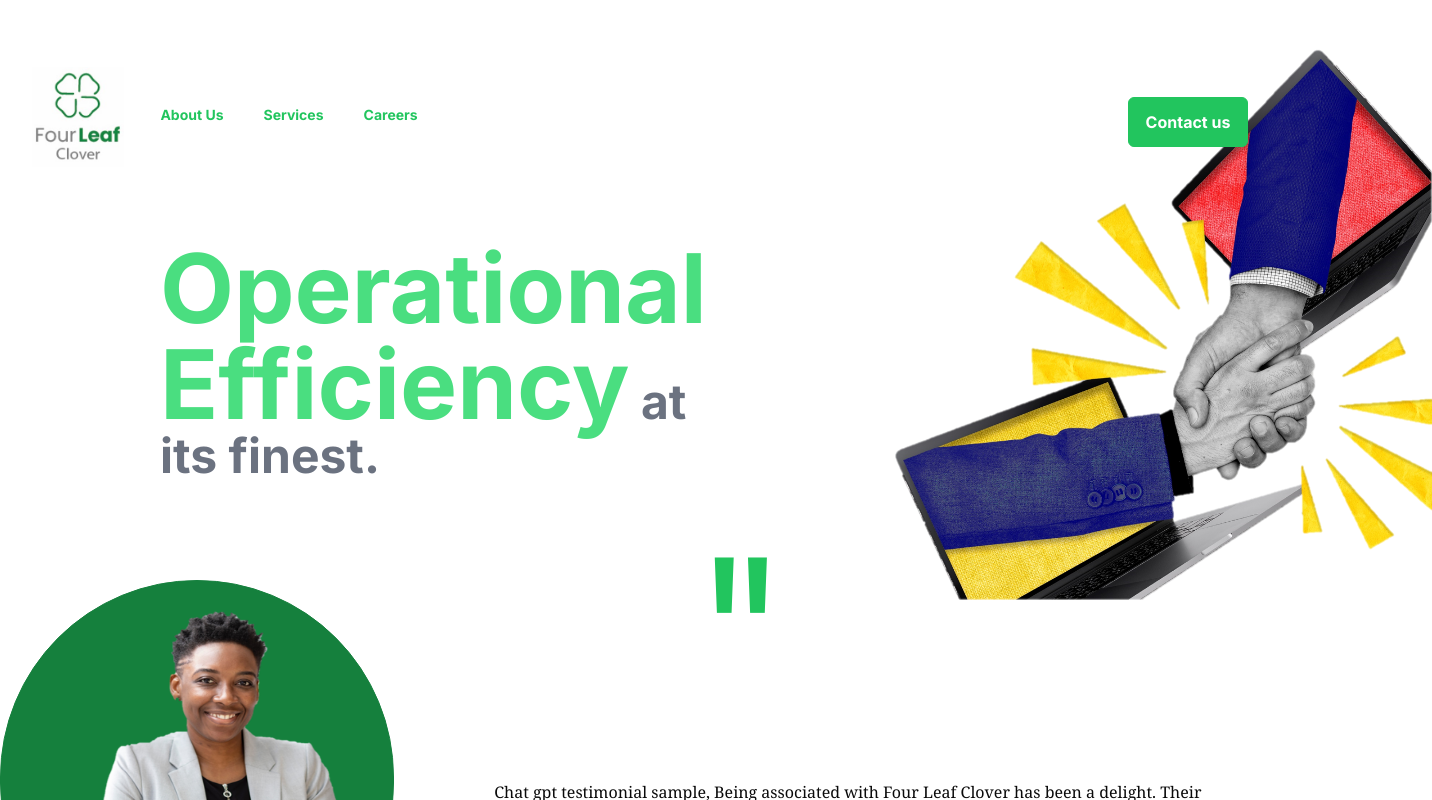
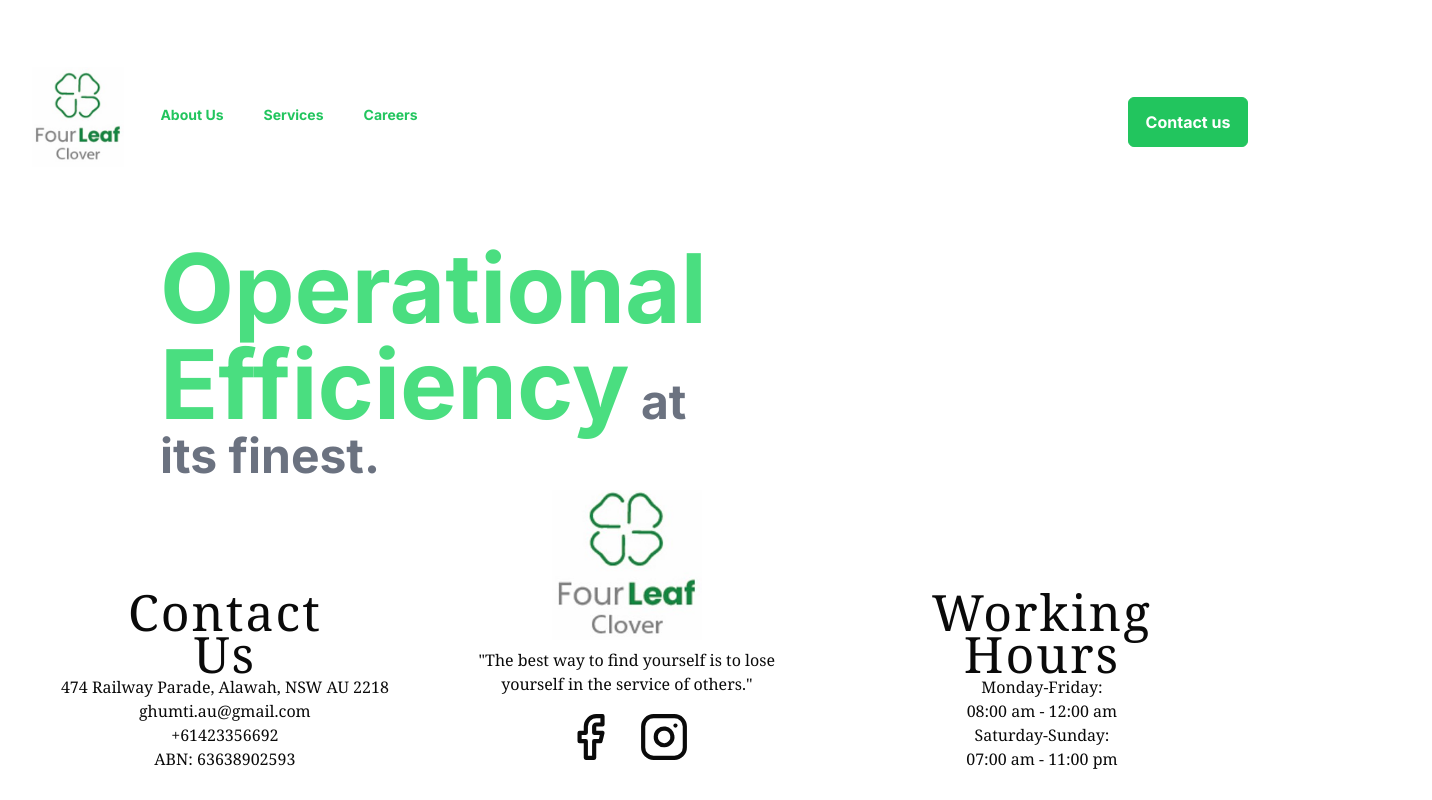
Before and after one commit to ShresthaAaryan/fourleaf-website, a Next.js app: page / in a window 1280 px wide. Shown: the top 800 px of the page, 1432 px wide, since content can reach past the window. Built offline with nearby package versions, Linux system fonts and the light colour scheme.

Commit message:
feat: footer

```diff
--- a/src/app/page.js
+++ b/src/app/page.js
@@ -1,5 +1,4 @@
 import Image from "next/image";
-import Testimonial from "@/components/Testimonial";
 import Footer from "@/components/footer/Footer";
 
 export default function Home() {
@@ -15,14 +14,8 @@ export default function Home() {
       <h1 className="text-gray-500 text-5xl font-bold ml-40">its finest.
       </h1>
     </div>
-
-    <Testimonial/>
     <Footer/>
-
-
-
    </div>
-
   )
    ;
 
--- a/src/components/HeaderDisp.js
+++ b/src/components/HeaderDisp.js
@@ -3,8 +3,6 @@ import Image from "next/image"
 export default function HeaderDisp(){
     return(
         <div className="bgImg">
-
-
         </div>
     )
 }
--- a/src/components/Navbar.js
+++ b/src/components/Navbar.js
@@ -7,10 +7,10 @@ import {
   MenuItem,
   MenuItems,
 } from "@headlessui/react";
-import background from "/public/Images/background.png"
+import background from "/public/Images/background.png";
 import { Bars3Icon, BellIcon, XMarkIcon } from "@heroicons/react/24/outline";
 import Link from "next/link";
-import Logo from "../images/logo.jpg"
+import Logo from "../images/logo.jpg";
 import Image from "next/image";
 const navigation = [
   { name: "About Us", href: "/AboutUs", current: false },
@@ -25,9 +25,8 @@ function classNames(...classes) {
 export default function Navbar() {
   return (
     <Disclosure as="nav" className="bgImg bg-white relative">
-
       <div className="h-[200px] pt-[100px] mx-auto max-w-7xl px-2 sm:px-6 lg:px-8">
-      <Image alt="background" src={background} className="absolute ml-[500px] h-[600px] w-[900px] mt-[-100px]"/>
+        {/* <Image alt="background" src={background} className="absolute ml-[500px] h-[600px] w-[900px] mt-[-100px]  mx-auto"/> */}
         <div className="relative flex h-16 items-center justify-between">
           <div className="absolute inset-y-0 left-0 flex items-center sm:hidden">
             {/* Mobile menu button*/}
--- a/src/components/footer/Footer.css
+++ b/src/components/footer/Footer.css
@@ -6,14 +6,16 @@
     justify-content: flex-start;
     align-items: center;
     flex-direction: column;
-    background-color: #fecc44;
+    background-color: #fff;
     padding-top: 0;
     padding-bottom: 20px;
     font-family: Georgia, 'Times New Roman', Times, serif;
 }
-p{
+
+p {
     font-family: Georgia, 'Times New Roman', Times, serif;
 }
+
 .app__footer-links {
     width: 100%;
     display: flex;
@@ -26,32 +28,34 @@ p{
 .app__footer-links_logo,
 .app__footer-links_work {
     text-align: center;
-    justify-content: space-between;
+    justify-content: center;
     align-items: center;
+    display: flex;
+    flex-direction: column;
 }
 
 .app__footer-links_logo img:first-child {
     margin-bottom: 0.5rem;
-    height: 200px;
-    width: 200px;
+    height: 150px; /* Adjusted size to fit better with the icons */
+    width: 150px;
+    object-fit: cover; /* Ensure the image maintains its aspect ratio */
 }
 
-
 .app__footer-links_icons {
-    margin-top: 0.5rem;
-    justify-content: space-between;
-    align-items: center;
+    margin-top: 1rem;
+    display: flex;
+    justify-content: center;
+    gap: 1.5rem; /* Space between icons */
 }
 
 .app__footer-links_icons svg {
     color: var(--color-white);
-    margin: 01.3rem;
-    font-size: 80px;
+    font-size: 50px; /* Adjust the size as needed */
     cursor: pointer;
 }
 
 .app__footer-links_icons svg:hover {
-    color: var(--color-golden);
+    color: var(--color-primary); /* Change color on hover to match your theme */
 }
 
 .app__footer-headtext {
--- a/src/components/footer/Footer.jsx
+++ b/src/components/footer/Footer.jsx
@@ -18,7 +18,7 @@ const Footer = () => (
   <div className="app__footer section__padding" id="login">
 
     <div className="app__footer-links">
-      <div className="app__footer-links_contact" id='contact'>
+      <div className="app__footer-links_work" id='contact'>
         <h1 className="app__footer-headtext">Contact Us</h1>
         <h3 className="p__opensans">474 Railway Parade, Alawah, NSW AU 2218</h3>
         <h4 className="p__opensans">ghumti.au@gmail.com</h4>
@@ -28,7 +28,7 @@ const Footer = () => (
 
       <div className="app__footer-links_logo">
         <Image src={Logo} alt="footer_logo" width={150} height={150} />
-        {/* <p className="p__opensans">&quot;The best way to find yourself is to lose yourself in the service of others.&quot;</p> */}
+        <p className="p__opensans">&quot;The best way to find yourself is to lose yourself in the service of others.&quot;</p>
         <div className="app__footer-links_icons">
           <FiFacebook onClick={face} />
           <FiInstagram onClick={insta} />
@@ -51,7 +51,6 @@ const Footer = () => (
           width: '100%',
           borderColor : 'black'
       }}/>
-      <h4 className="p__opensans">Designed and Maintained by Aadi Marketing Solutions</h4>
     </div>
 
   </div>
```
